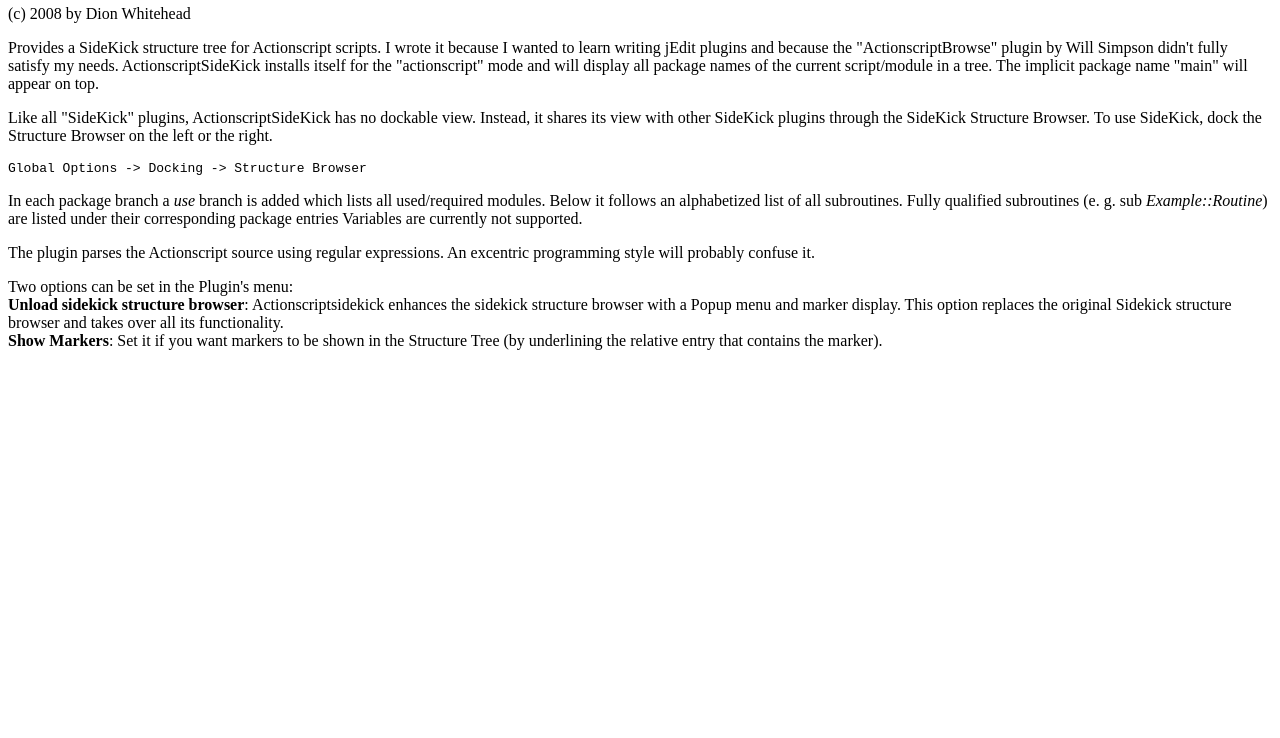
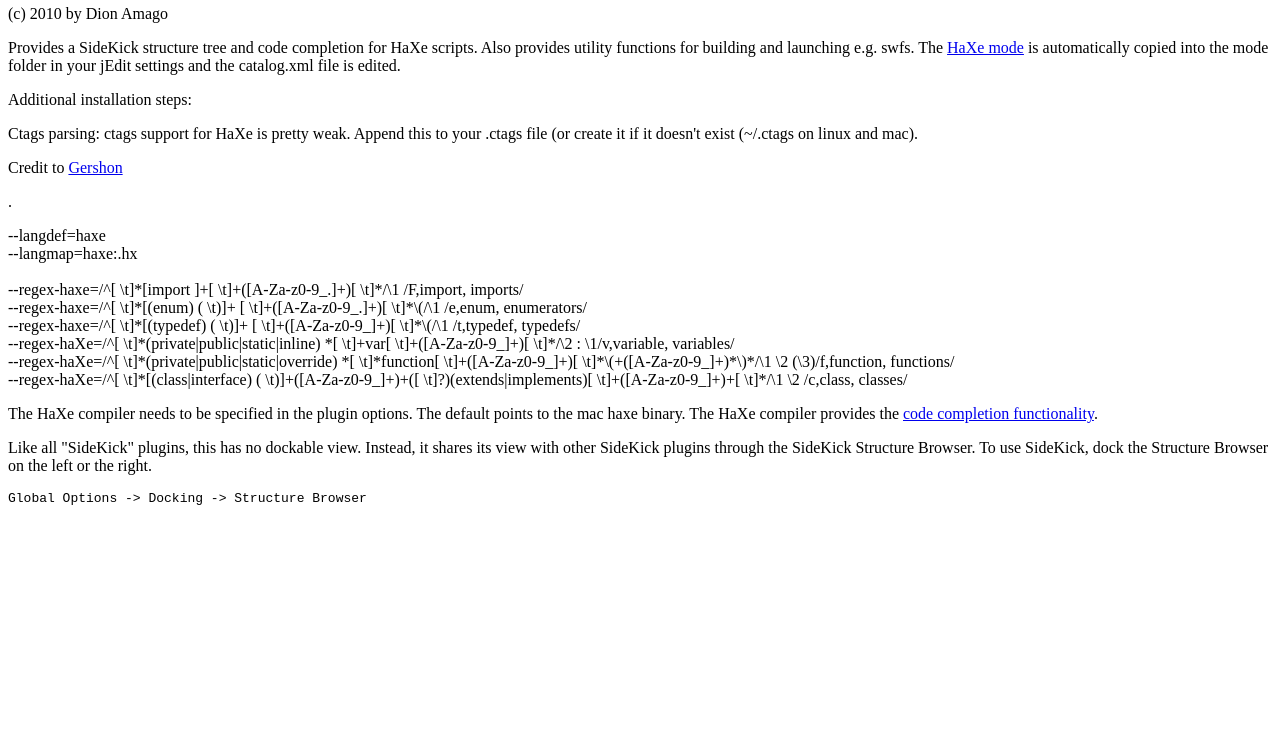
Before and after one commit to dionjwa/Haxe-jEdit-plugin, a plain HTML site: page docs/index.html in a window 1280 px wide. Shown: the part 62-800 px from the top of the page. Drawn offline with Linux system fonts and the light colour scheme.

Commit message:
Updated documentation.

```diff
--- a/docs/index.html
+++ b/docs/index.html
@@ -3,10 +3,10 @@
 <html xmlns="http://www.w3.org/1999/xhtml">
 
 <head>
-<title>ActionscriptSideKick Plugin</title>
+<title>HaXe Plugin</title>
 
-<meta name="author" content="Dion Whitehead"></meta>
-<meta name="date" content="28.11.2004, 19:28 h"></meta>
+<meta name="author" content="Dion Amago"></meta>
+<meta name="date" content="30.04.2010, 19:28 h"></meta>
 <meta HTTP-EQUIV="Content-Type" CONTENT="text/html; charset=iso-8859-1"></meta>
 
 </head>
@@ -14,16 +14,34 @@
 <body>
 
 <div class="main">
-<h2>ActionscriptSideKick plugin</h2>
+<h2>HaXe plugin</h2>
 <p>
-(c) 2008 by Dion Whitehead
+(c) 2010 by Dion Amago
 </p>
 
-<p>Provides a SideKick structure tree for Actionscript scripts. I wrote it because I wanted to learn writing jEdit plugins and because the "ActionscriptBrowse" plugin by Will Simpson didn't fully satisfy my needs.
-ActionscriptSideKick installs itself for the "actionscript" mode and will display all package names of the current script/module in a tree. The implicit package name "main" will appear on top.
+<p>Provides a SideKick structure tree and code completion for HaXe scripts. Also provides utility functions for building and launching e.g. swfs.  The <a href="http://haxe.org/com/ide/jedit">HaXe mode</a> is automatically copied into the mode folder in your jEdit settings and the catalog.xml file is edited.</p>
+
+<p>Additional installation steps:</p>
+<p>Ctags parsing: ctags support for HaXe is pretty weak.  Append this to your .ctags file (or create it if it doesn't exist (~/.ctags on linux and mac).</p>
+<p>Credit to <a href="http://haxegui.blogspot.com/2009/08/jedit-and-haxe.html">Gershon</a></p>.
+
+<p>
+--langdef=haxe<br/>
+--langmap=haxe:.hx<br/><br/>
+
+--regex-haxe=/^[ \t]*[import ]+[ \t]+([A-Za-z0-9_.]+)[ \t]*/\1 /F,import, imports/<br/>
+--regex-haxe=/^[ \t]*[(enum) ( \t)]+ [ \t]+([A-Za-z0-9_.]+)[ \t]*\(/\1 /e,enum, enumerators/<br/>
+--regex-haxe=/^[ \t]*[(typedef) ( \t)]+ [ \t]+([A-Za-z0-9_]+)[ \t]*\(/\1 /t,typedef, typedefs/<br/>
+--regex-haXe=/^[ \t]*(private|public|static|inline) *[ \t]+var[ \t]+([A-Za-z0-9_]+)[ \t]*/\2 : \1/v,variable, variables/<br/>
+--regex-haXe=/^[ \t]*(private|public|static|override) *[ \t]*function[ \t]+([A-Za-z0-9_]+)[ \t]*\(+([A-Za-z0-9_]+)*\)*/\1 \2 (\3)/f,function, functions/<br/>
+--regex-haXe=/^[ \t]*[(class|interface) ( \t)]+([A-Za-z0-9_]+)+([ \t]?)(extends|implements)[ \t]+([A-Za-z0-9_]+)+[ \t]*/\1 \2 /c,class, classes/<br/>
 </p>
 
-<p> Like all "SideKick" plugins, ActionscriptSideKick has no dockable
+
+<p>The HaXe compiler needs to be specified in the plugin options.  The default points to the mac haxe binary.  The HaXe compiler provides the <a href="http://ncannasse.fr/blog/haxe_completion">code completion functionality</a>.</p>
+<p></p>
+
+<p> Like all "SideKick" plugins, this has no dockable
 view. Instead, it shares its view with other SideKick plugins through
 the SideKick Structure Browser. To use SideKick, dock the Structure
 Browser on the left or the right. </p>
@@ -32,30 +50,6 @@
 </pre>
 
 
-<p>
-In each package branch a <i>use</i> branch is added which lists all
-used/required modules. Below it follows an alphabetized list of all
-subroutines.  Fully qualified subroutines
-(e. g. sub <i>Example::Routine</i>) are listed under their
-corresponding package entries Variables are currently not supported.
-</p>
-
-<p>
-The plugin parses the Actionscript source using regular expressions. An
-excentric programming style will probably confuse it.
-</p>
-
-<p>
-Two options can be set in the Plugin's menu:<br/>
-<b>Unload sidekick structure browser</b>: Actionscriptsidekick enhances the
-sidekick structure browser with a Popup menu and marker display. This
-option replaces the original Sidekick structure browser and takes over
-all its functionality.<br/>
-
-<b>Show Markers</b>: Set it if you want markers to be shown in the
-Structure Tree (by underlining the relative entry that contains the
-marker).
-</p>
 
 </div>
 
```
Also changed, not shown: description.html (+1 -3 lines).
